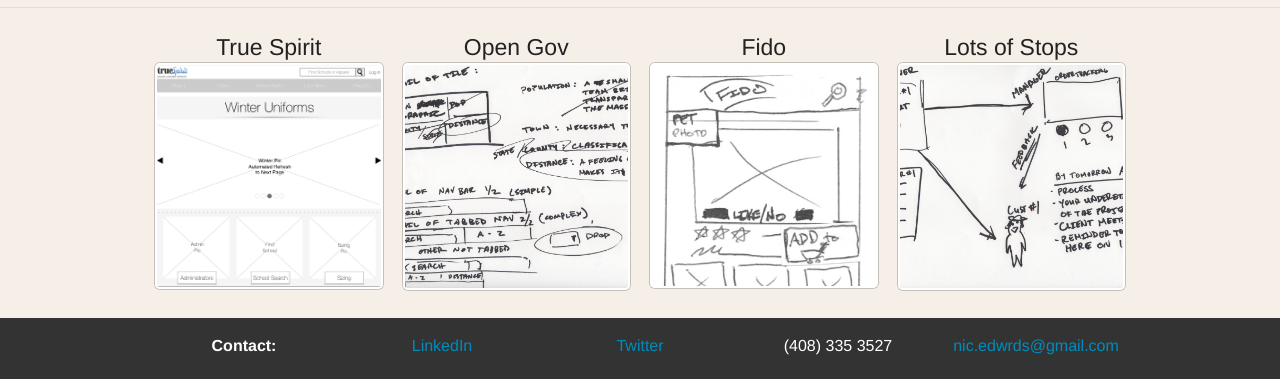
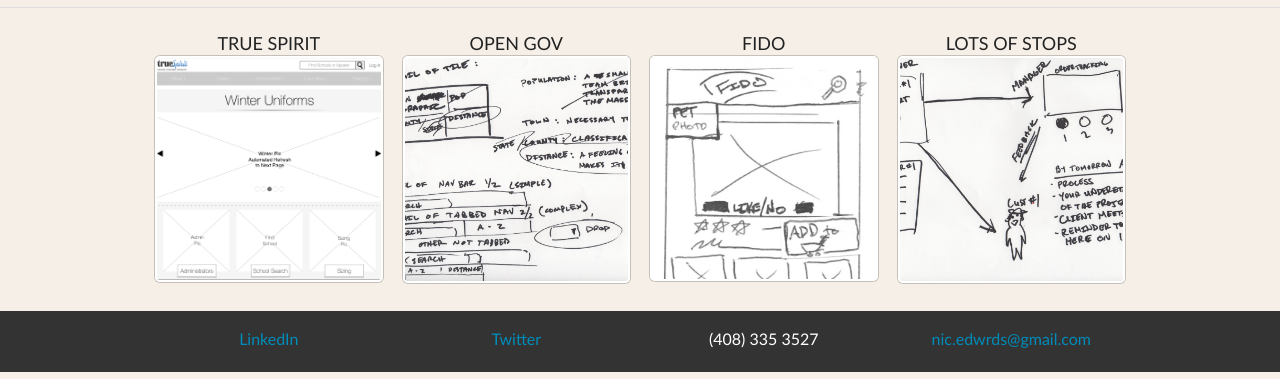
Before and after one commit to myzerly/test, a plain HTML site: page index.html in a window 1280 px wide. Shown: the part 457-836 px from the top of the page. Drawn offline with Linux system fonts and the light colour scheme.

Commit message:
Style Changes

```diff
--- a/index.html
+++ b/index.html
@@ -53,10 +53,10 @@
             <div class="row">
               <div class="large-12 columns">
                 <ul class="small-block-grid-2 medium-block-grid-4 large-block-grid-4">
-                  <li><a href="TrueSpirit.html"><h4>True Spirit<img class="th Nic" src="img/AHome.png"><h4></a></li>
-                  <li><a href="OpenGov.html"><h4>Open Gov<img class="th Nic" src="img/Paper Proto Features.jpeg"></h4></a></li>
-                  <li><a href="Fido.html"><h4>Fido<img class="th Nic" src="img/Fido.JPG"></h4></a></li>
-                  <li><a href="LoS.html"><h4>Lots of Stops<img class="th Nic" src="img/LoSPaper.jpeg"></h4></a></li>
+                  <li><a href="TrueSpirit.html"><h5>True Spirit<img class="th Nic" src="img/AHome.png"><h5></a></li>
+                  <li><a href="OpenGov.html"><h5>Open Gov<img class="th Nic" src="img/Paper Proto Features.jpeg"></h5></a></li>
+                  <li><a href="Fido.html"><h5>Fido<img class="th Nic" src="img/Fido.JPG"></h5></a></li>
+                  <li><a href="LoS.html"><h5>Lots of Stops<img class="th Nic" src="img/LoSPaper.jpeg"></h5></a></li>
                 </ul>
               </div>
             </div>
@@ -66,8 +66,7 @@
       <div class="bottom-nav hide-for-small">
         <div class="row">
           <div class="large-12 column">
-              <ul class="medium-block-grid-5 large-block-grid-5">
-                <li class="bottom-nav"><strong>Contact:</strong></li>
+              <ul class="medium-block-grid-4 large-block-grid-4">
                 <li class="bottom-nav linkedin"><a href="https://www.linkedin.com/pub/nic-edwards/36/a77/7a5/">LinkedIn</a></li>
                 <li class="bottom-nav twitter"><a href="https://twitter.com/NicEdwards85">Twitter</a></li>
                 <li class="bottom-nav">(408) 335 3527</li>
@@ -82,7 +81,6 @@
         <div class="row">
           <div class="large-12 column">
               <ul class="small-block-grid-1">
-                <li class="mobile-nav"><strong>Contact</strong></li>
                 <li class="mobile-nav"><a href="https://www.linkedin.com/pub/nic-edwards/36/a77/7a5/">LinkedIn</a></li>
                 <li class="mobile-nav"><a href="https://twitter.com/NicEdwards85">Twitter</a></li>
                 <li class="mobile-nav">(408) 335 3527</li>
```
Also changed, not shown: css/foundation.min.css.
